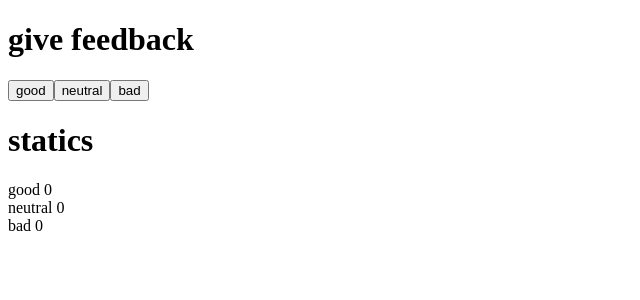
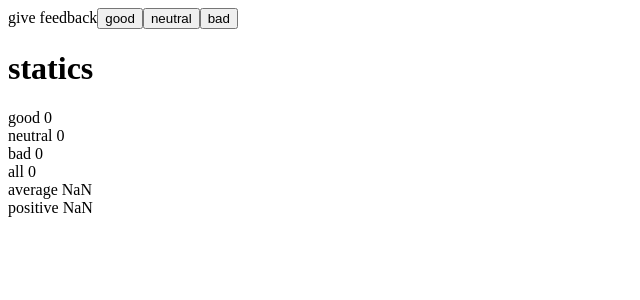
Before and after one commit to mosh-pirk/tamk-fullstack, a React (Create React App) app in the folder osa1/tehtavat/: page / in a window 1280 px wide. Shown: the top 300 px of the page, without its empty margins (0-640 px from the left). Built offline with nearby package versions, Linux system fonts and the light colour scheme.

Commit message:
tehtävä 1.7

```diff
--- a/osa1/tehtavat/src/App.js
+++ b/osa1/tehtavat/src/App.js
@@ -5,6 +5,9 @@ const App = () => {
     const [good, setGood] = useState(0)
     const [neutral, setNeutral] = useState(0)
     const [bad, setBad] = useState(0)
+    const all = () => good + neutral + bad
+    const average = () => (good - bad) / all()
+    const positive = () => (good / all()) * 100
 
     return (
         <div>
@@ -12,10 +15,13 @@ const App = () => {
             <Button name={'good'} handleClick={() => setGood(good + 1)}/>
             <Button name={'neutral'} handleClick={() => setNeutral(neutral + 1)}/>
             <Button name={'bad'} handleClick={() => setBad(bad + 1)}/>
-            <Teksti text={'statics'} bold={true}/>
-            <div><span>good </span>{good}</div>
-            <div><span>neutral </span>{neutral}</div>
-            <div><span>bad </span>{bad}</div>
+            <Teksti text={'statics'} tyyppi={'bold'}/>
+            <Teksti text={'good ' + good} tyyppi={'newLine'}/>
+            <Teksti text={'neutral ' + neutral} tyyppi={'newLine'}/>
+            <Teksti text={'bad ' + bad} tyyppi={'newLine'}/>
+            <Teksti text={'all ' + all()} tyyppi={'newLine'}/>
+            <Teksti text={'average ' + average()} tyyppi={'newLine'}/>
+            <Teksti text={'positive ' + positive()} tyyppi={'newLine'}/>
 
         </div>
     )
@@ -24,8 +30,9 @@ const App = () => {
 
 export default App;
 
-const Teksti = ({text, bold}) => {
-    if (bold) return <h1>{text}</h1>
+const Teksti = ({text, tyyppi}) => {
+    if (tyyppi === 'bold') return <h1>{text}</h1>
+    else if (tyyppi === 'newLine') return <div>{text}</div>
     else return <span>{text}</span>
 }
 
```
